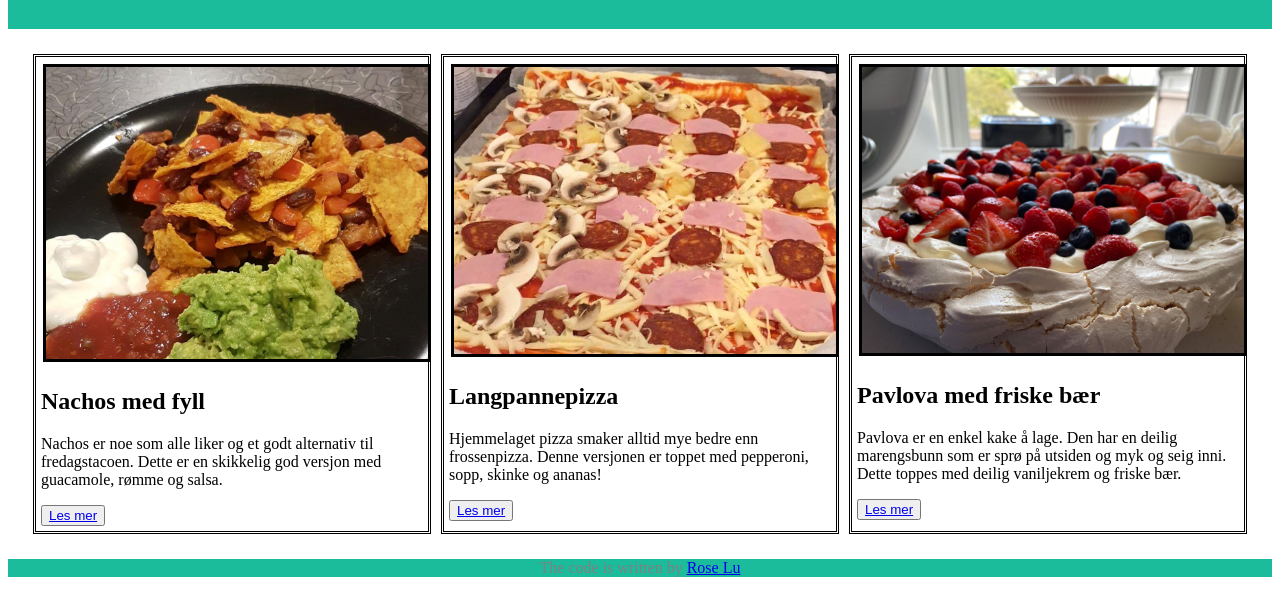
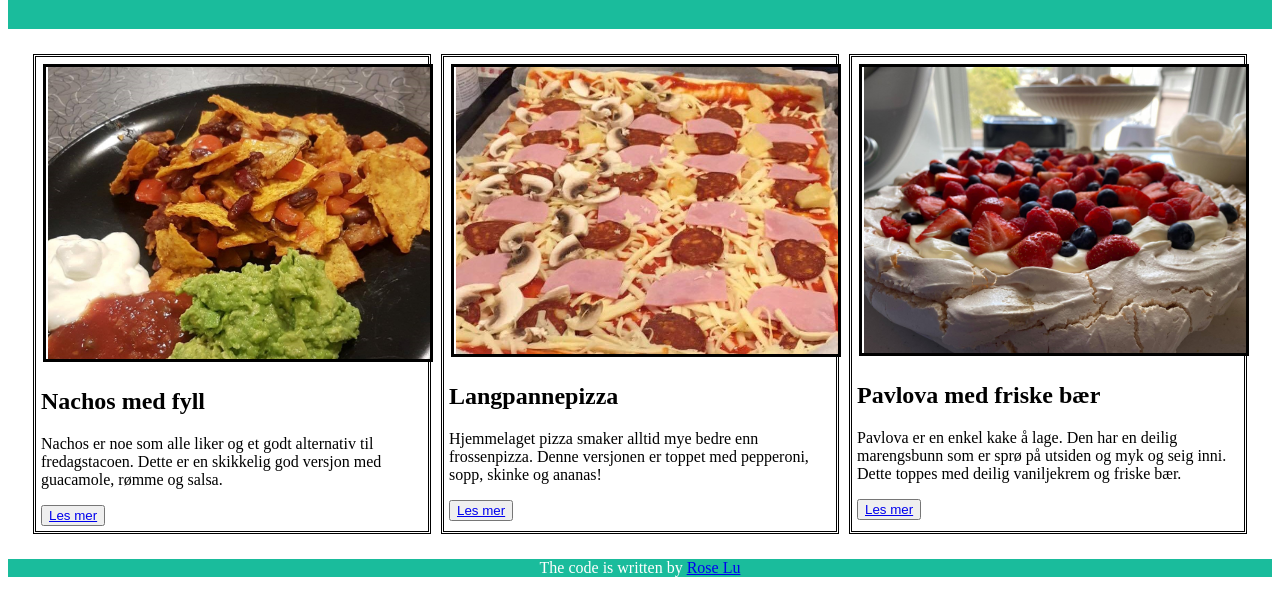
Before and after one commit to lurose/kokebok, a plain HTML site: page forside/index.html in a window 1280 px wide. Shown: the part 79-694 px from the top of the page. Drawn offline with Linux system fonts and the light colour scheme.

Commit message:
changed text color

```diff
--- a/forside/forside.css
+++ b/forside/forside.css
@@ -21,7 +21,6 @@
   width: 33.33%;
   float: left;
   padding: 5px;
-  padding-left: 5px;
   margin: 5px;
 }
 
@@ -30,6 +29,7 @@ img {
   position: relative;
   max-width: 100%;
   margin: 2px;
+  padding-left: 2px;
   border-style: solid;
   object-fit: fill;
 }
@@ -43,7 +43,7 @@ img {
 }
 
 .om-meg {
-  color: gray;
+  color: white;
   text-align: center;
   background-color: #1abc9c;
 }
```
